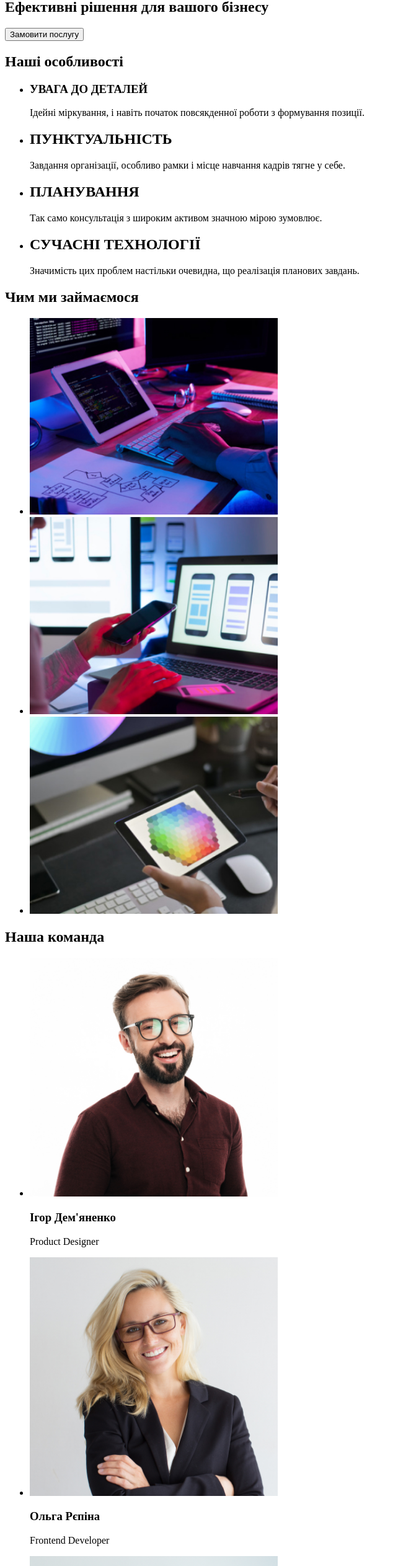
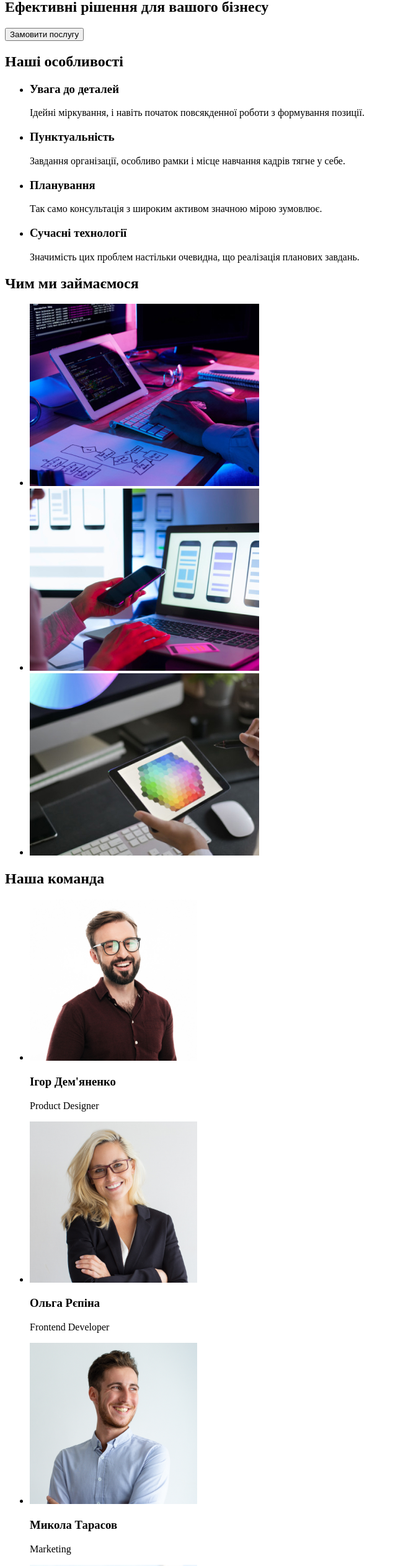
Before and after one commit to viktoriazakatsyura/goit-markup-hw-01, a plain HTML site: page index.html in a window 1280 px wide. Shown: the part 170-2696 px from the top of the page at 62% size, without its empty margins (0-642 px from the left). Drawn offline with Linux system fonts and the light colour scheme.

Commit message:
Add files via upload

```diff
--- a/index.html
+++ b/index.html
@@ -1,19 +1,20 @@
-
 <!DOCTYPE html>
 <html lang="en">
+
 <head>
-    <meta charset="UTF-8">
-    <meta http-equiv="X-UA-Compatible" content="IE=edge">
-    <meta name="viewport" content="width=device-width, initial-scale=1.0">
+  <meta charset="UTF-8" />
+  <meta http-equiv="X-UA-Compatible" content="IE=edge" />
+  <meta name="viewport" content="width=device-width, initial-scale=1.0" />
   <title>Document</title>
 </head>
+
 <body>
   <!--Header-->
   <header>
     <nav>
-            <a href="/">WebStudio</a>
+      <a href="./index.html">WebStudio</a>
       <ul>
-                <li><a href="#">Студія</a></li>
+        <li><a href="./index.html">Студія</a></li>
         <li><a href="#">Портфоліо</a></li>
         <li><a href="#">Контакти</a></li>
       </ul>
@@ -34,20 +35,19 @@
       <h2>Наші особливості</h2>
       <ul>
         <li>
-            <h3>УВАГА ДО ДЕТАЛЕЙ</h3>
+          <h3>Увага до деталей</h3>
           <p>Ідейні міркування, і навіть початок повсякденної роботи з формування позиції.</p>
         </li>
         <li>
-            <h2>ПУНКТУАЛЬНІСТЬ</h2>
-            <p>Завдання організації, особливо рамки і місце навчання кадрів тягне у себе.
-            </p>
+          <h3>Пунктуальність</h3>
+          <p>Завдання організації, особливо рамки і місце навчання кадрів тягне у себе.</p>
         </li>
         <li>
-            <h2>ПЛАНУВАННЯ</h2>
+          <h3>Планування</h3>
           <p>Так само консультація з широким активом значною мірою зумовлює.</p>
         </li>
         <li>
-            <h2>СУЧАСНІ ТЕХНОЛОГІЇ</h2>
+          <h3>Сучасні технології</h3>
           <p>Значимість цих проблем настільки очевидна, що реалізація планових завдань.</p>
         </li>
       </ul>
@@ -57,13 +57,13 @@
       <h2>Чим ми займаємося</h2>
       <ul>
         <li>
-            <img src="./images/комп.1.jpg" alt="фото людини за роботою" width="400">
+          <img src="./images/комп.1.jpg" alt="фото людини за роботою" width="370" height="294" />
         </li>
         <li>
-            <img src="./images/комп.2.jpg" alt="фото людини з телефоном" width="400">
+          <img src="./images/комп.2.jpg" alt="фото людини з телефоном" width="370" height="294" />
         </li>
         <li>
-            <img src="./images/комп.3.jpg" alt="фото людини яка обирає колір" width="400">
+          <img src="./images/комп.3.jpg" alt="фото людини яка обирає колір" width="370" height="294" />
         </li>
       </ul>
     </section>
@@ -72,28 +72,28 @@
       <h2>Наша команда</h2>
       <ul>
         <li>
-                <img src="./images/Ігор.jpg" alt="фото першого працівника" width="400">
+          <img src="./images/Ігор.jpg" alt="фото першого працівника" width="270" height="260" />
           <h3>Ігор Дем'яненко</h3>
           <p>Product Designer</p>
         </li>
       </ul>
       <ul>
         <li>
-                <img src="./images/Ольга.jpg" alt="фото другого працівника" width="400">
+          <img src="./images/Ольга.jpg" alt="фото другого працівника" width="270" height="260" />
           <h3>Ольга Рєпіна</h3>
           <p>Frontend Developer</p>
         </li>
       </ul>
       <ul>
         <li>
-                <img src="./images/Микола.jpg" alt="фото третього працівника" width="400">
+          <img src="./images/Микола.jpg" alt="фото третього працівника" width="270" height="260" />
           <h3>Микола Тарасов</h3>
           <p>Marketing</p>
         </li>
       </ul>
       <ul>
         <li>
-                <img src="./images/Михайло.jpg" alt="фото четвертого працівника" width="400">
+          <img src="./images/Михайло.jpg" alt="фото четвертого працівника" width="270" height="260" />
           <h3>Михайло Єрмаков</h3>
           <p>UI Designer</p>
         </li>
@@ -101,14 +101,18 @@
     </section>
   </main>
   <footer>
-        <a href="WebStudio">WebStudio</a>
+    <a href="./index.html">WebStudio</a>
     <address>
       <ul>
-            <li><a href="http://google.com" target="_blank" rel="noopener noreferrer nofallow">м. Київ, пр-т Лесі Українки, 26</a></li>
+        <li>
+          <a href="http://google.com" target="_blank" rel="noopener noreferrer nofallow">м. Київ, пр-т Лесі Українки,
+            26</a>
+        </li>
         <li><a href="mailto:info@devstudio.com">info@devstudio.com</a></li>
         <li><a href="tel:+380961111111">+380961111111</a></li>
       </ul>
     </address>
   </footer>
 </body>
+
 </html>
```
Lines whose indentation alone changed are shown as unchanged.
